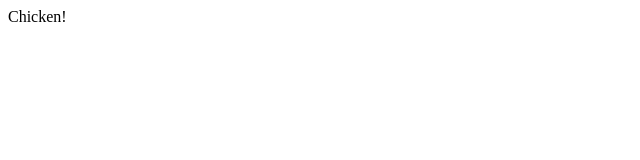
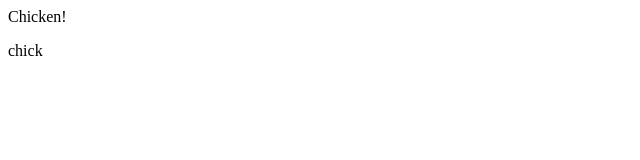
Before and after one commit to GreenhillZachary/demo-repo, a plain HTML site: page index.html in a window 1280 px wide. Shown: the full height of the page, 0-640 px from the left. Drawn offline with Linux system fonts and the light colour scheme.

Commit message:
added chick

```diff
--- a/index.html
+++ b/index.html
@@ -1 +1,2 @@
 <div>Chicken!</div>
+<p>chick</p>
```
